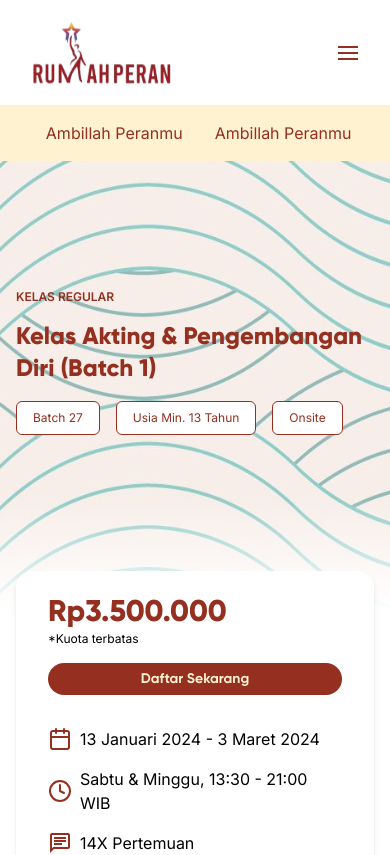
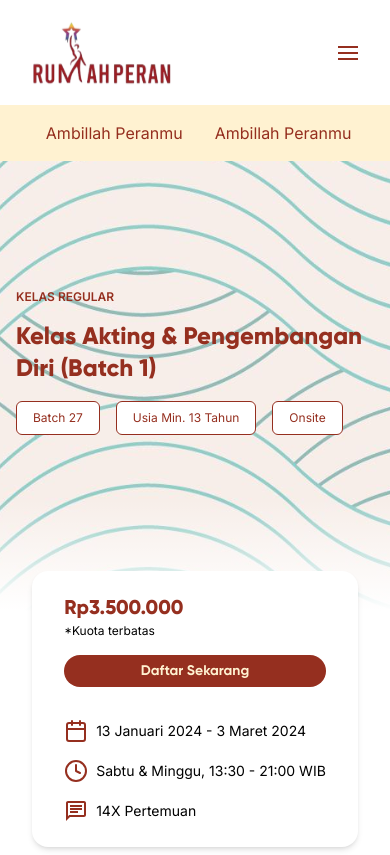
Before and after one commit to taqiyyaghazi/rumah-peran, a Next.js app: page /program/1 in a window 390 px wide. Shown: the top 855 px of the page. Built offline with nearby package versions, Linux system fonts and the light colour scheme.

Commit message:
fix: responsive card price

```diff
--- a/src/app/program/[id]/page.tsx
+++ b/src/app/program/[id]/page.tsx
@@ -287,7 +287,7 @@
         <div>
           <div className="md:w-96 rounded-2xl shadow-md py-6 px-8 bg-white">
             <p
-              className={`${gilroy.className} font-extrabold text-rumah-peran-red text-3xl`}
+              className={`${gilroy.className} font-extrabold text-rumah-peran-red text-xl md:text-3xl`}
             >
               {program?.price}
             </p>
@@ -335,7 +335,7 @@
                     strokeLinejoin="round"
                   />
                 </svg>
-                <p className={`${inter.className} text-soft-black`}>
+                <p className={`${inter.className} max-md:text-sm text-soft-black`}>
                   {program?.date}
                 </p>
               </div>
@@ -362,7 +362,7 @@
                     strokeLinejoin="round"
                   />
                 </svg>
-                <p className={`${inter.className} text-soft-black`}>
+                <p className={`${inter.className} max-md:text-sm text-soft-black`}>
                   {program?.schedule}
                 </p>
               </div>
@@ -386,7 +386,7 @@
                     </clipPath>
                   </defs>
                 </svg>
-                <p className={`${inter.className} text-soft-black`}>
+                <p className={`${inter.className} max-md:text-sm text-soft-black`}>
                   {program?.totalSessions}X Pertemuan
                 </p>
               </div>
```
